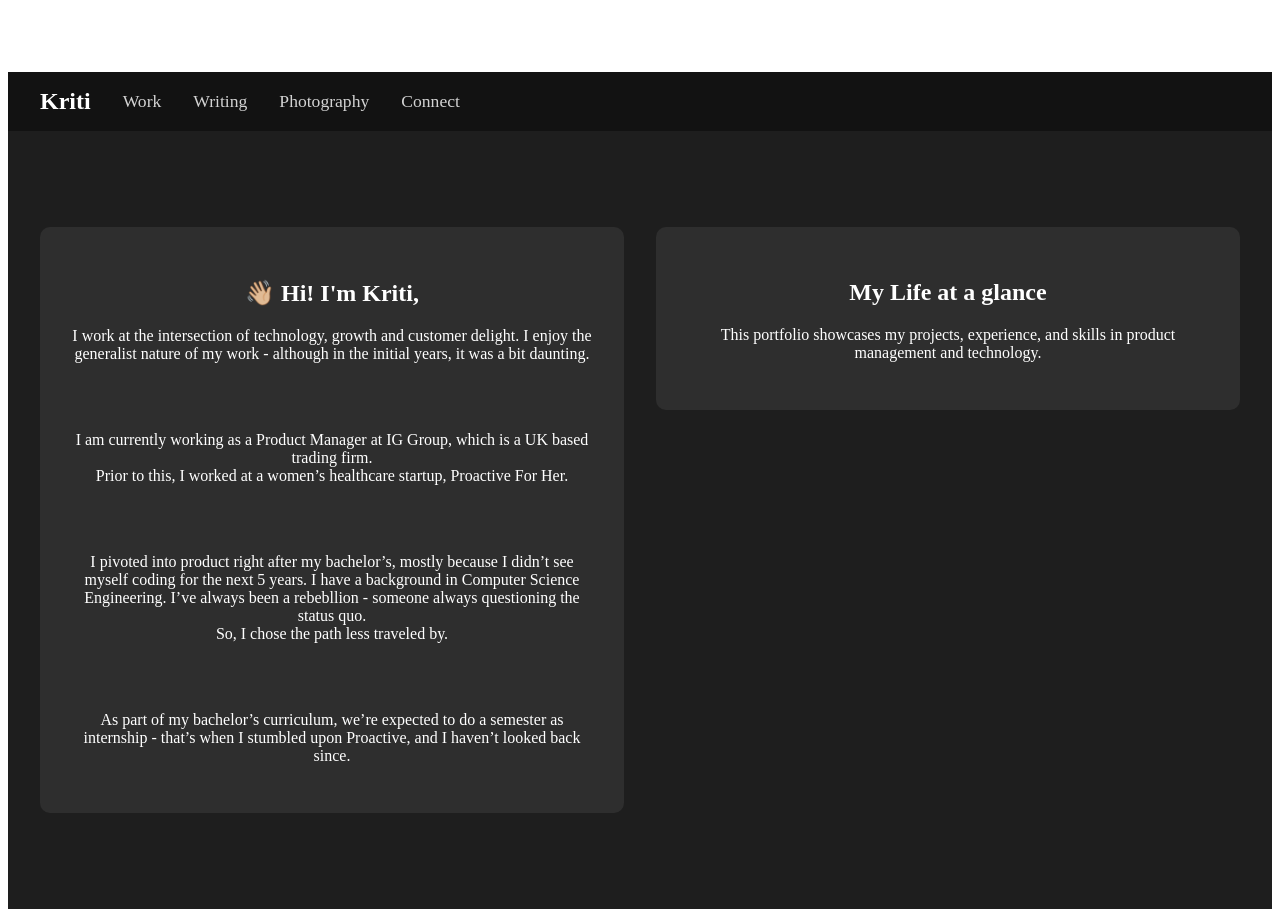
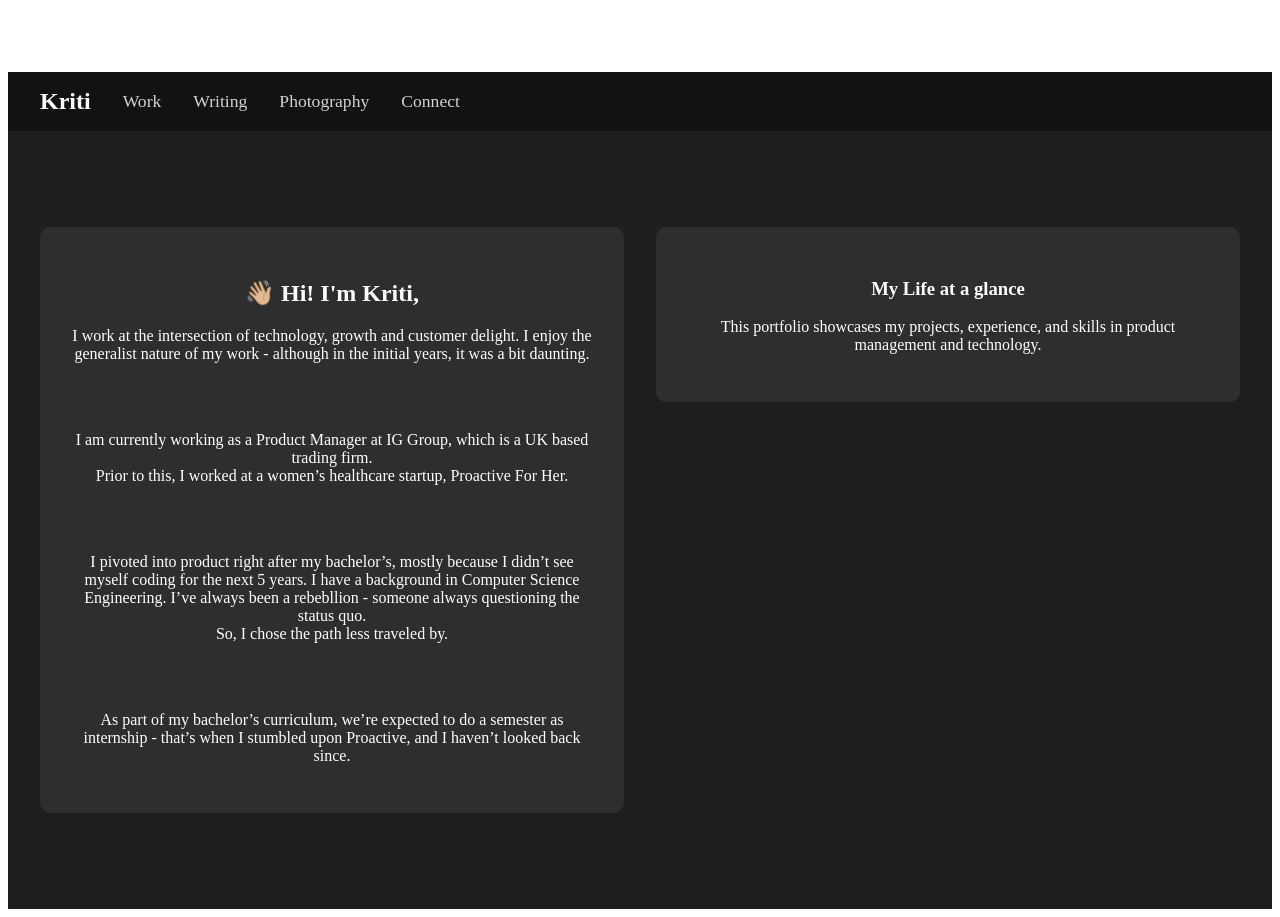
Before and after one commit to kriti-nigam/portfolio, a plain HTML site: page index.html in a window 1280 px wide. Drawn offline with Linux system fonts and the light colour scheme.

Commit message:
updating content in right section to h3

```diff
--- a/index.html
+++ b/index.html
@@ -41,7 +41,7 @@
                    <p>As part of my bachelor’s curriculum, we’re expected to do a semester as internship - that’s when I stumbled upon Proactive, and I haven’t looked back since. </p>
             </div>
            <div class="right-section">
-                <h2>My Life at a glance</h2>
+                <h3>My Life at a glance</h3>
                <!-- <img src= "profile.jpg" alt = "Kriti" class= "profile-pic"> -->
                 <p>This portfolio showcases my projects, experience, and skills in product management and technology.</p>
             </div>
```
